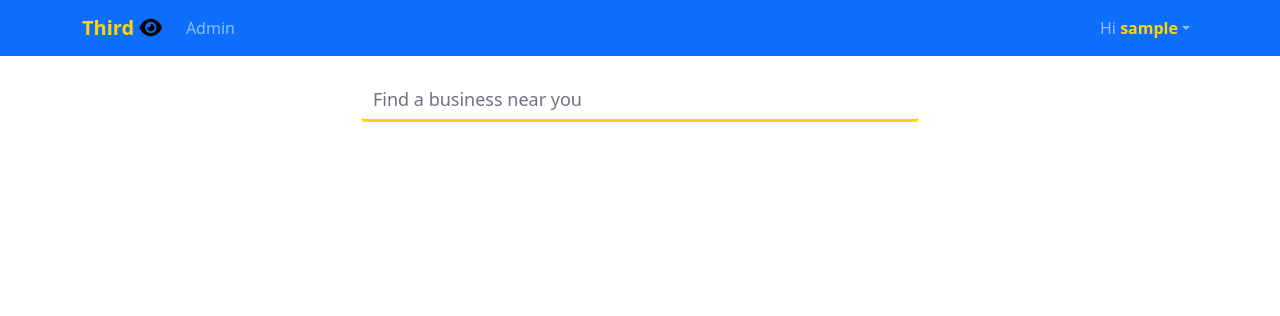
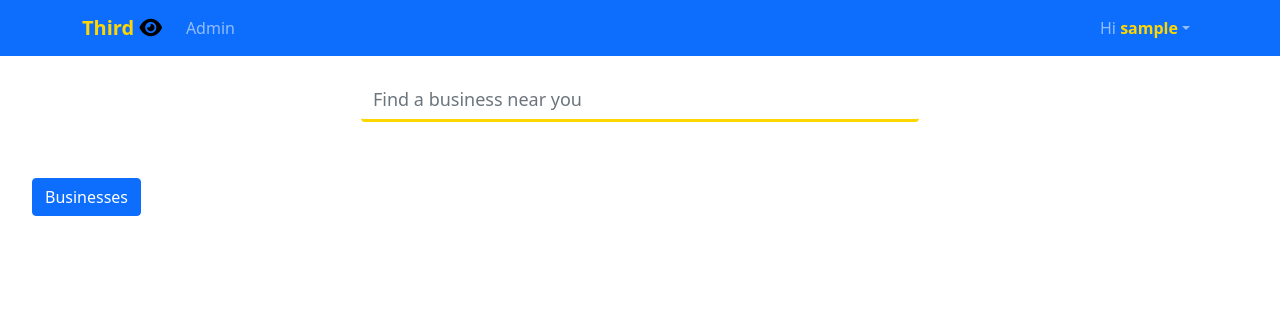
Before and after one commit to MalombaKevin/Third-Eye, a Django app: page / in a window 1280 px wide. Shown: the top 316 px of the page. Run offline with Django 4.2, Linux system fonts and the light colour scheme; the visitor is signed in with stand-in values (Sample User, id 1); data that the repository does not hold is empty; some libraries are stand-ins or nearby versions.

Commit message:
feat: update home page - Adds businesses to the index.html

```diff
--- a/third_eye_app/templates/index.html
+++ b/third_eye_app/templates/index.html
@@ -1,24 +1,77 @@
 <!DOCTYPE html>
 <html lang="en">
+
 <head>
     <meta charset="UTF-8">
     <meta http-equiv="X-UA-Compatible" content="IE=edge">
     <meta name="viewport" content="width=device-width, initial-scale=1.0">
-    <link rel="stylesheet" href="https://cdn.jsdelivr.net/npm/bootstrap@5.1.3/dist/css/bootstrap.min.css" integrity="sha384-1BmE4kWBq78iYhFldvKuhfTAU6auU8tT94WrHftjDbrCEXSU1oBoqyl2QvZ6jIW3" crossorigin="anonymous">
+    <link rel="stylesheet" href="https://cdn.jsdelivr.net/npm/bootstrap@5.1.3/dist/css/bootstrap.min.css"
+        integrity="sha384-1BmE4kWBq78iYhFldvKuhfTAU6auU8tT94WrHftjDbrCEXSU1oBoqyl2QvZ6jIW3" crossorigin="anonymous">
     <script src="https://kit.fontawesome.com/9c5f6822d9.js" crossorigin="anonymous"></script>
 
     <title>Document</title>
 </head>
+
 <body>
     {% include 'navbar.html'%}
     <div class="container" align="center"><br>
-        <form  action="">
-             <input type="search" class="form-control"  name="title" id="title" placeholder="Find a business near you "
+        <form action="">
+            <input type="search" class="form-control" name="title" id="title" placeholder="Find a business near you "
                 style="border:none;border-bottom:gold solid;width:50%;outline:none;background-color:transparent; font-size:large"><br><br>
 
         </form>
     </div>
-    <div class="container">
+    <div class="container-fluid">
+        <div class="row m-2">
+            <div class="col-md-2 ">
+                <!-- Button trigger modal -->
+                <button type="button" class="btn btn-primary" data-bs-toggle="modal" data-bs-target="#staticBackdrop">
+                    Businesses
+                </button>
+
+                <!-- Modal -->
+                <div class="modal fade" id="staticBackdrop" data-bs-backdrop="static" data-bs-keyboard="false"
+                    tabindex="-1" aria-labelledby="staticBackdropLabel" aria-hidden="true">
+                    <div class="modal-dialog">
+                        <div class="modal-content">
+                            <div class="modal-header">
+                                <h5 class="modal-title" id="staticBackdropLabel">My Businesses</h5>
+                                <button type="button" class="btn-close" data-bs-dismiss="modal"
+                                    aria-label="Close"></button>
+                            </div>
+                            <div class="modal-body">
+                                {% for bizna in mabiz%}
+                                <div class="col-md-6">
+                                    <div class="card">
+                                        <div class="card-header">
+                                            {{bizna.name}}
+
+                                        </div>
+                                        <div class="card-body">
+                                            {{bizna.email}}
+                                        </div>
+                                    </div> <br>
+                                </div>
+
+
+
+                                {%endfor%}
+                            </div>
+                            <div class="modal-footer">
+                                <button type="button" class="btn btn-secondary" data-bs-dismiss="modal">Close</button>
+
+                            </div>
+                        </div>
+                    </div>
+                </div>
+
+            </div>
+
+
+
+
+
+    <div class="col-md-10">
         <div class="row">
 
             {% for post in posts%}
@@ -40,7 +93,17 @@
 
 
         </div>
+    </div>
 
-    <script src="https://cdn.jsdelivr.net/npm/bootstrap@5.1.3/dist/js/bootstrap.min.js" integrity="sha384-QJHtvGhmr9XOIpI6YVutG+2QOK9T+ZnN4kzFN1RtK3zEFEIsxhlmWl5/YESvpZ13" crossorigin="anonymous"></script>
+
+</div>
+
+    </div>
+    </div>
+
+    <script src="https://cdn.jsdelivr.net/npm/bootstrap@5.1.3/dist/js/bootstrap.min.js"
+        integrity="sha384-QJHtvGhmr9XOIpI6YVutG+2QOK9T+ZnN4kzFN1RtK3zEFEIsxhlmWl5/YESvpZ13"
+        crossorigin="anonymous"></script>
 </body>
+
 </html>
--- a/third_eye_app/views.py
+++ b/third_eye_app/views.py
@@ -9,7 +9,8 @@ from third_eye_app.models import Business, Profile_thirdeye, User_Posts
 @login_required(login_url='/accounts/login/')
 def index(request):
     posts = User_Posts.objects.all()
-    return render(request, 'index.html', {'posts': posts})
+    business =Business.objects.all()
+    return render(request, 'index.html', {'posts': posts, "mabiz":business})
 
 #Profile
 @login_required(login_url='/accounts/login/')
```
